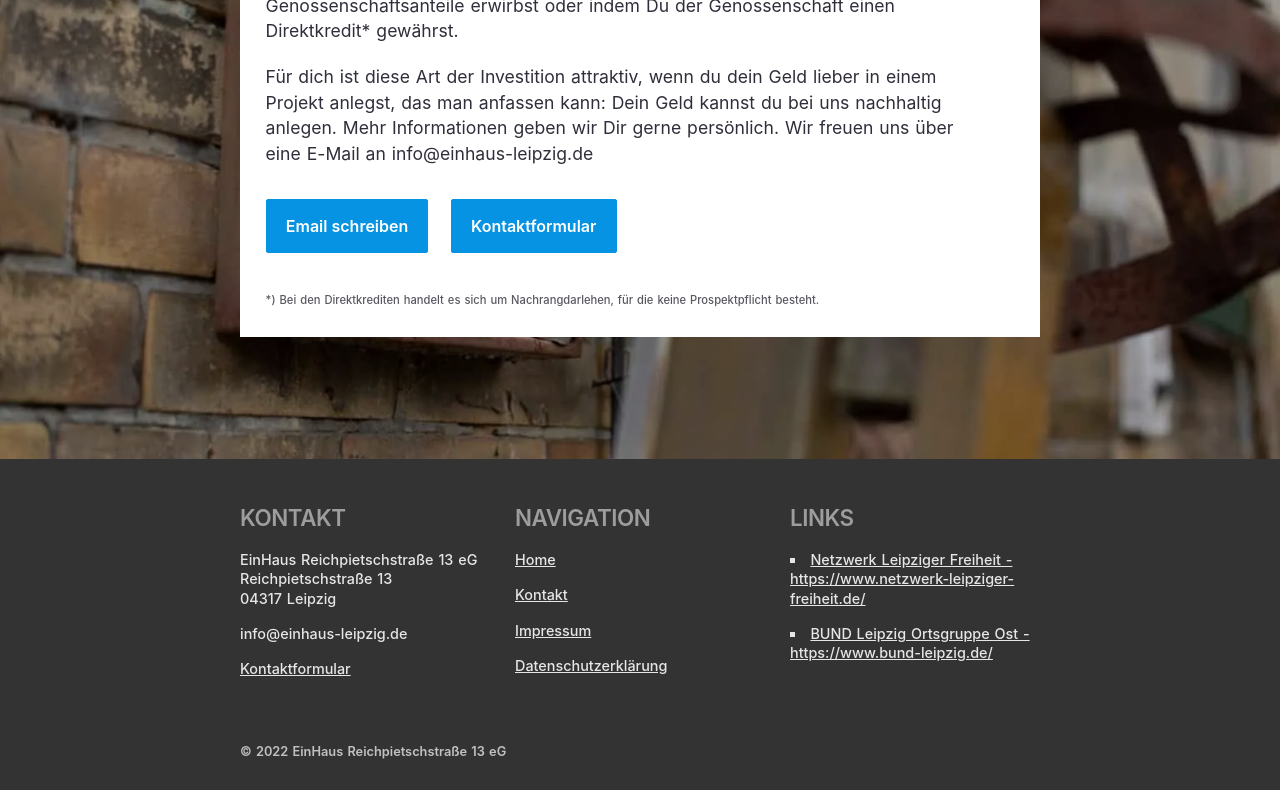
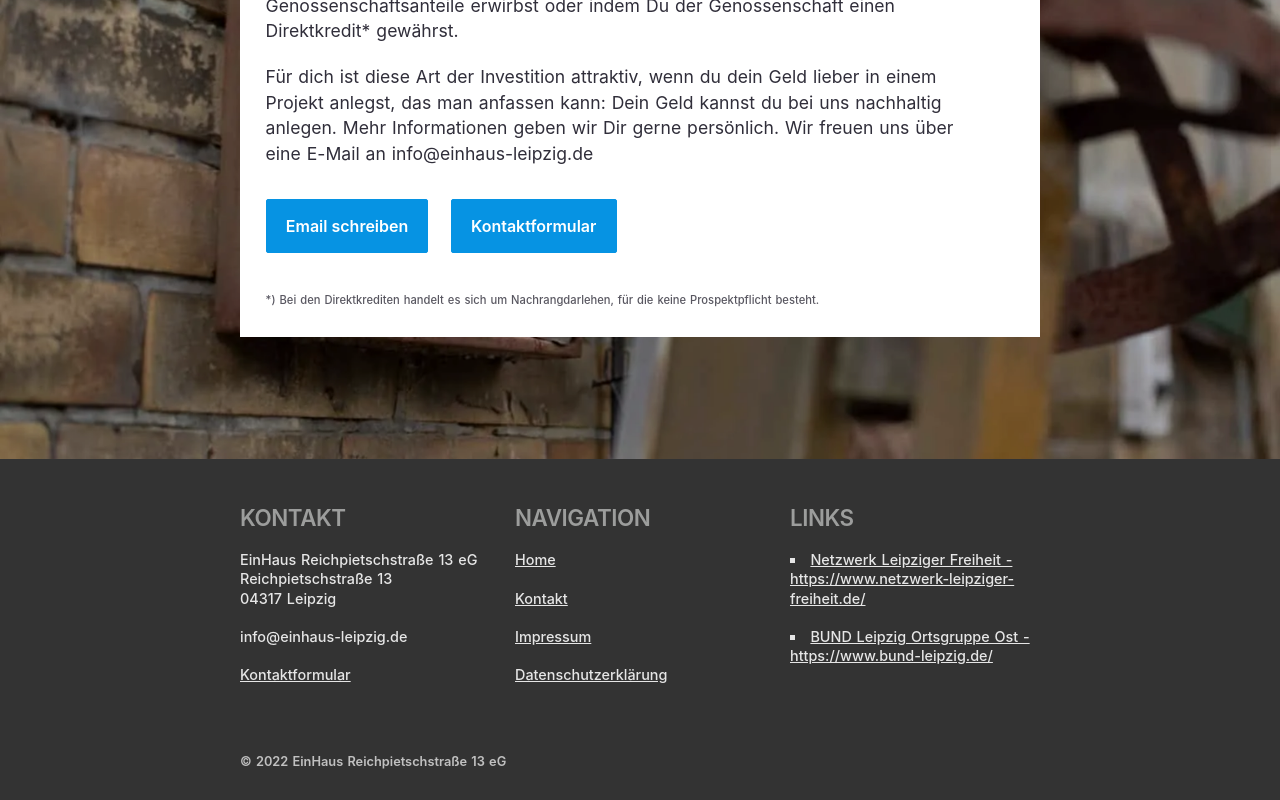
Before and after one commit to 3vincent/einhaus-leipzig, a Nuxt app: page / in a window 1280 px wide. Shown: the part 4341-5141 px from the top of the page. Built offline with nearby package versions, Linux system fonts and the light colour scheme.

Commit message:
Fix footer spaces to even texts, line-heights and li's

```diff
--- a/components/footer.vue
+++ b/components/footer.vue
@@ -176,11 +176,12 @@ ul {
   padding: 0;
 
   li {
-    padding-bottom: 1rem;
+    padding-bottom: 1.4rem;
     line-height: 1.4rem;
     color: rgb(230, 230, 230);
 
     @media screen and (min-width: $_md) {
+      padding-bottom: 1.2rem;
       font-size: 0.9rem;
       line-height: 1.2rem;
     }
```
